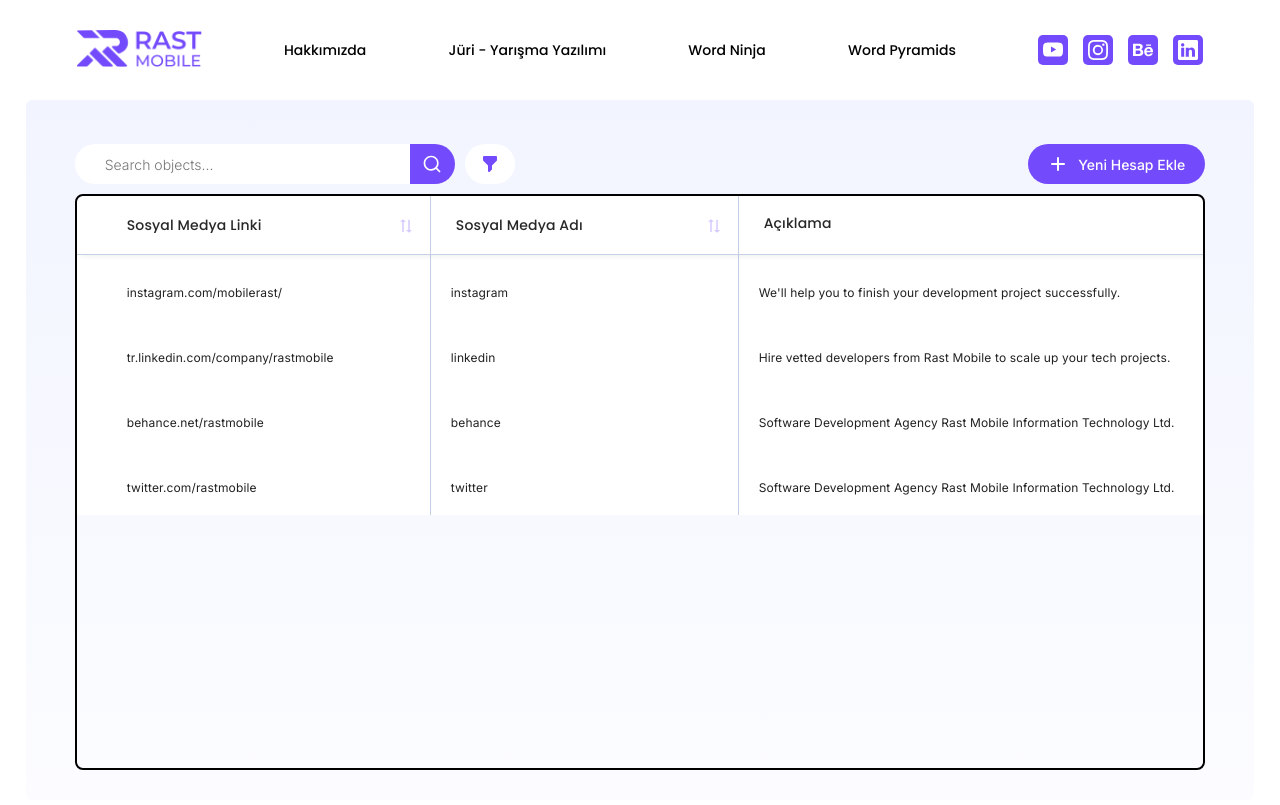
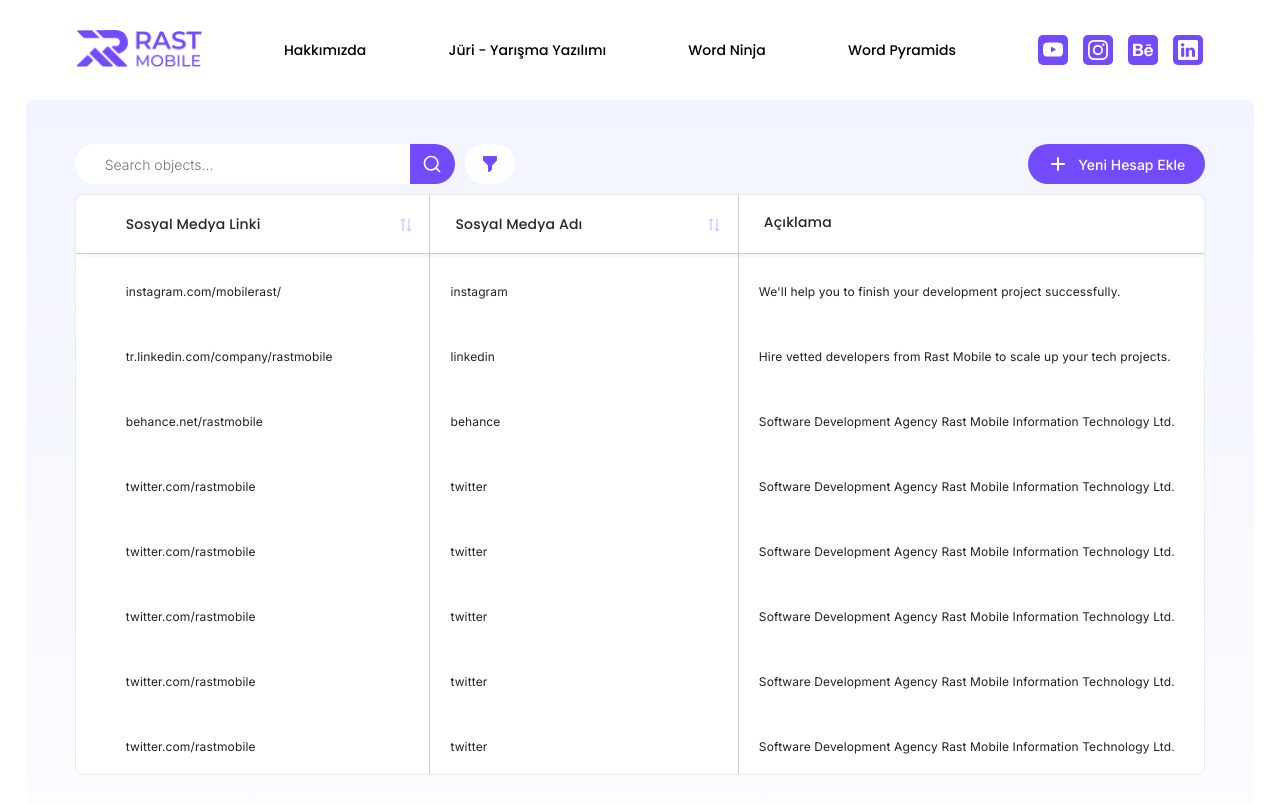
Before and after one commit to abdullah-turgut/rast-mobile, a React (Vite) app: page / in a window 1280 px wide. Built offline with nearby package versions, Linux system fonts and the light colour scheme.

Commit message:
Update DataGrid.jsx

```diff
--- a/src/components/DataGrid.jsx
+++ b/src/components/DataGrid.jsx
@@ -16,6 +16,26 @@
   {
     link: 'behance.net/rastmobile',
     name: 'behance',
+    description: `Software Development Agency Rast Mobile Information Technology Ltd.`,
+  },
+  {
+    link: 'twitter.com/rastmobile',
+    name: 'twitter',
+    description: `Software Development Agency Rast Mobile Information Technology Ltd.`,
+  },
+  {
+    link: 'twitter.com/rastmobile',
+    name: 'twitter',
+    description: `Software Development Agency Rast Mobile Information Technology Ltd.`,
+  },
+  {
+    link: 'twitter.com/rastmobile',
+    name: 'twitter',
+    description: `Software Development Agency Rast Mobile Information Technology Ltd.`,
+  },
+  {
+    link: 'twitter.com/rastmobile',
+    name: 'twitter',
     description: `Software Development Agency Rast Mobile Information Technology Ltd.`,
   },
   {
@@ -65,7 +85,7 @@
           justifyContent: 'space-between',
           flexGrow: '1',
           background: 'transparent',
-          border: '2px solid black',
+          border: '1px solid #eaeaea',
           borderRadius: '0.8rem',
           boxShadow: 'none',
         },
@@ -73,7 +93,7 @@
       muiTableContainerProps={{
         sx: {
           borderRadius: '0.8rem',
-          flexGrow: '1',
+
           background: 'transparent',
         },
       }}
```
